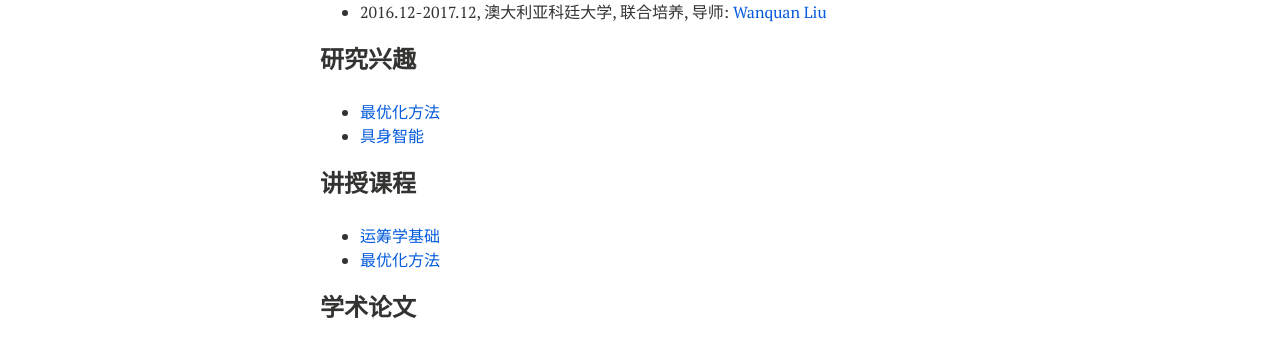
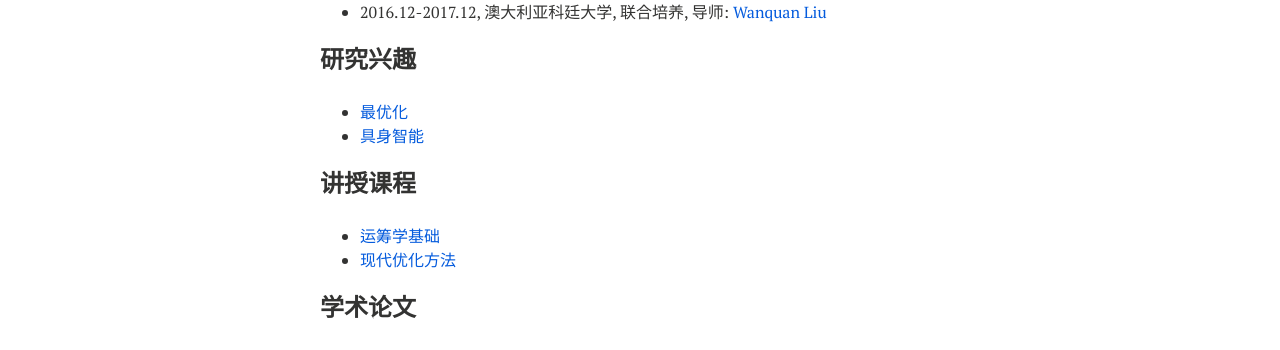
Before and after one commit to xianchaoxiu/xianchaoxiu.github.io, a Jekyll site: the page built from chinese/index.md, in a window 1280 px wide. Shown: the part 397-747 px from the top of the page. Built offline with Jekyll 4.4.1, drawn with Linux system fonts in a browser that asks for light colours; nearby versions of some CDN libraries.

Commit message:
Update index.md

```diff
--- a/chinese/index.md
+++ b/chinese/index.md
@@ -23,12 +23,12 @@ share: false
 
 
 ### 研究兴趣
-* <a href="https://xianchaoxiu.github.io/chinese/research/OPT/" class="textlink" target="_blank"> 最优化方法 </a><br>
+* <a href="https://xianchaoxiu.github.io/chinese/research/OPT/" class="textlink" target="_blank"> 最优化 </a><br>
 * <a href="https://xianchaoxiu.github.io/chinese/research/EAI/" class="textlink" target="_blank"> 具身智能 </a><br>
 
 ### 讲授课程
 * <a href="https://xianchaoxiu.github.io/chinese/course/OR/" class="textlink" target="_blank">  运筹学基础 </a><br>
-* <a href="https://xianchaoxiu.github.io/chinese/course/OPT/" class="textlink" target="_blank">  最优化方法 </a><br>
+* <a href="https://xianchaoxiu.github.io/chinese/course/OPT/" class="textlink" target="_blank">  现代优化方法 </a><br>
 
 
 ### 学术论文
```
